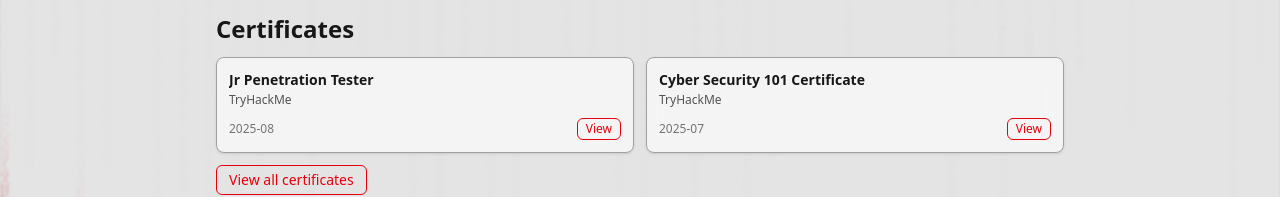
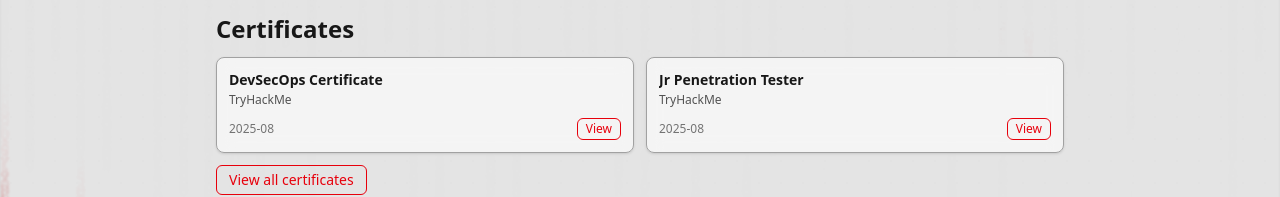
Before and after one commit to Eri9523/portfolio, an Astro site: page / in a window 1280 px wide. Shown: the part 532-729 px from the top of the page. Built offline with nearby package versions, Linux system fonts and the light colour scheme; Astro itself is replaced by a stand-in of ours.

Commit message:
feat: show only first 2 certificates on homepage

```diff
--- a/src/data/certificates.ts
+++ b/src/data/certificates.ts
@@ -8,6 +8,7 @@
 export const certificates: Certificate[] = [
   // Add your certificates here. Examples:
   // { title: "eJPT", issuer: "INE", date: "2023-06", href: "" },
+  { title: "DevSecOps Certificate", issuer: "TryHackMe", date: "2025-08", href: "https://tryhackme.com/certificate/THM-ZO7SIIOPPD" },
   { title: "Jr Penetration Tester", issuer: "TryHackMe", date: "2025-08", href: "https://tryhackme.com/certificate/THM-IY36HJQCSJ" },
   { title: "Cyber Security 101 Certificate", issuer: "TryHackMe", date: "2025-07", href: "https://tryhackme.com/certificate/THM-WVLWPABIQ7" },
   // { title: "AWS Certified Cloud Practitioner", issuer: "AWS", date: "2022-11", href: "" },
--- a/src/pages/index.astro
+++ b/src/pages/index.astro
@@ -9,7 +9,7 @@
 import CertificateItem from '../components/CertificateItem.astro';
 
 const featured = projects.filter((p) => p.featured).slice(0, 2);
-const certs = certificates.slice(0, 4);
+const certs = certificates.slice(0, 2);
 ---
 
 <Layout title="Eri — Portfolio" description="Writeups and projects.">
```
